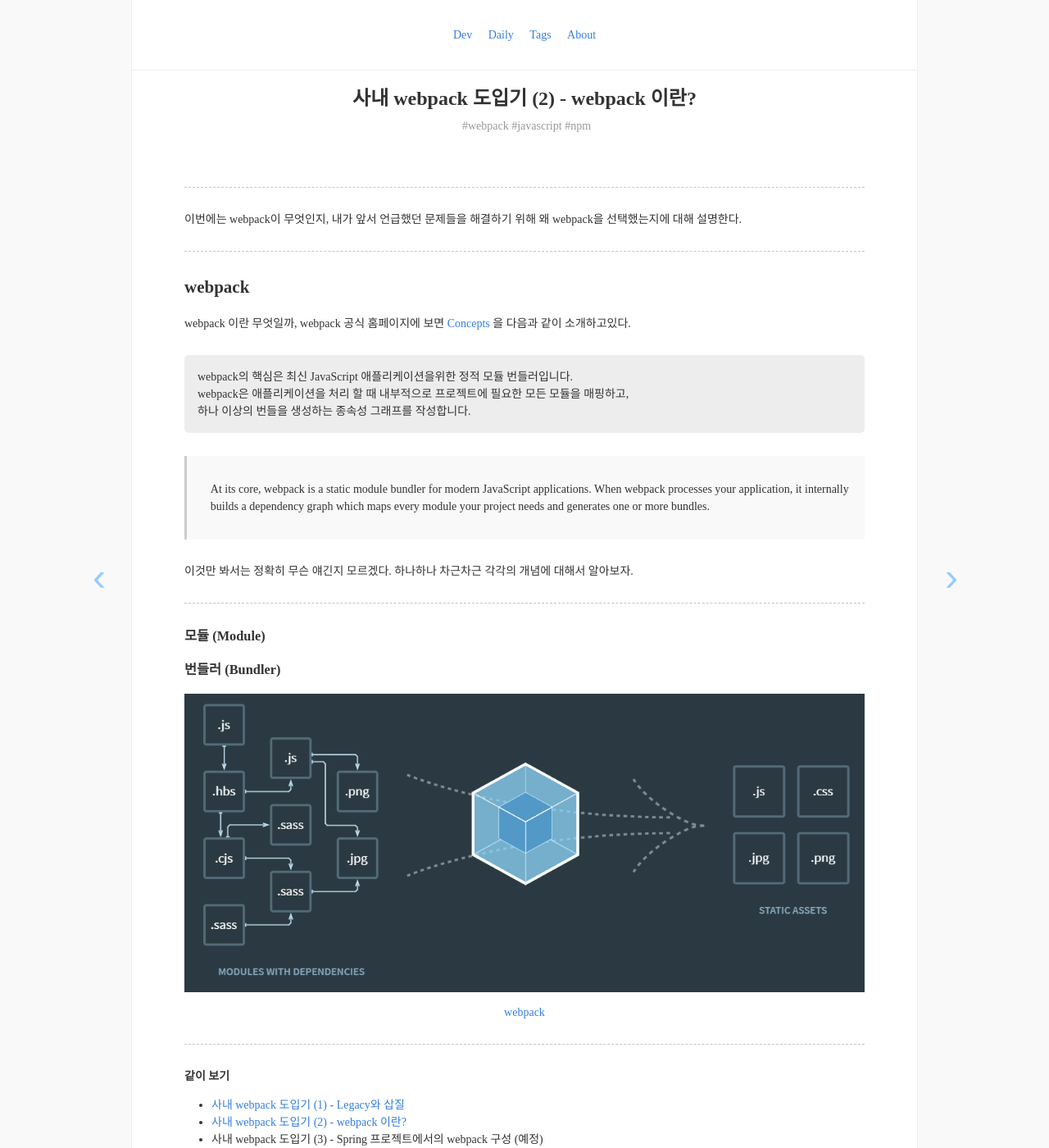
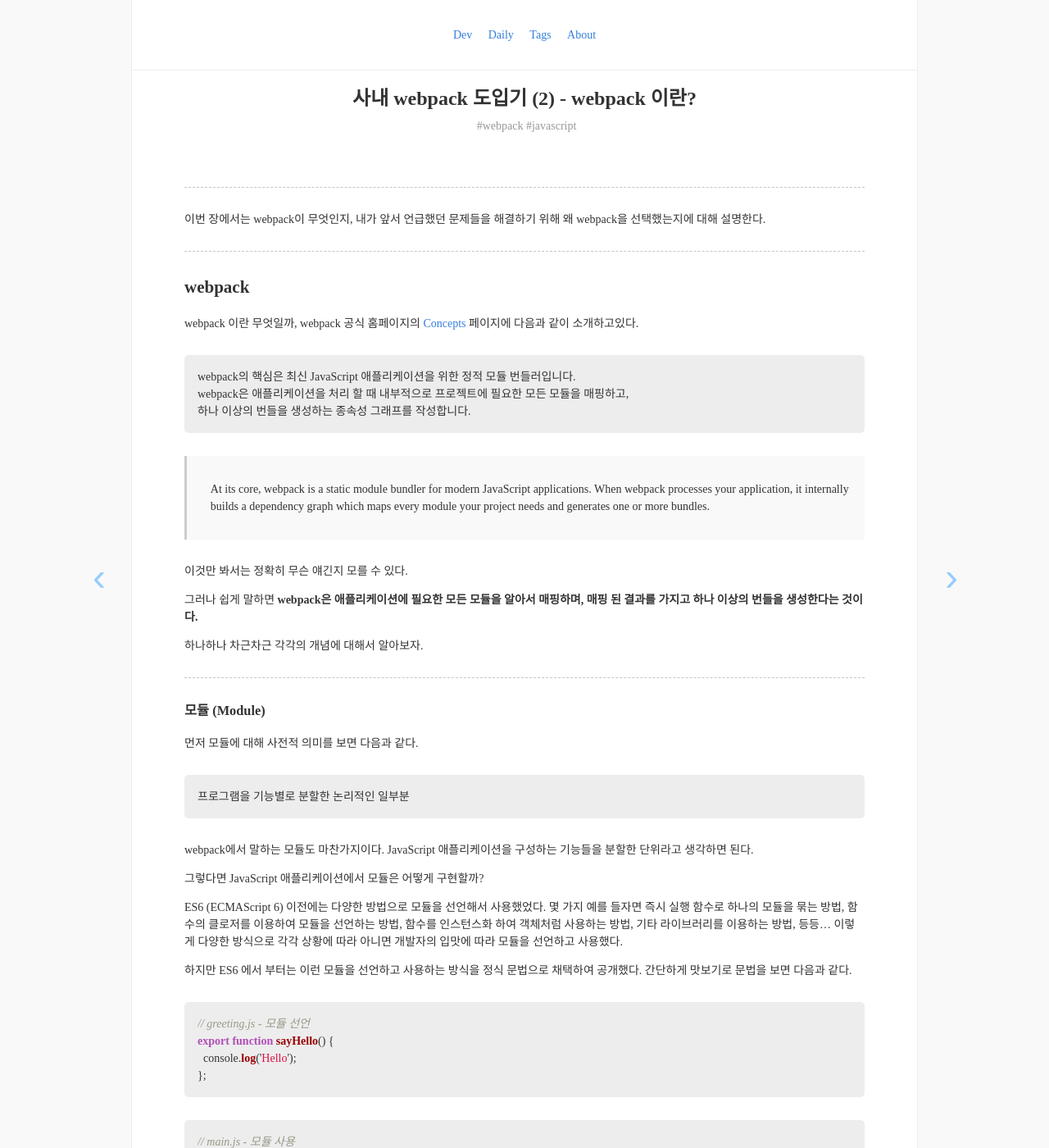
Before and after one commit to ryum91/ryum91.github.com, a Jekyll site: the page built from _posts/dev/2018-07-05-22.md, in a window 1280 px wide and 1400 px high, scrolled down 192 px. Shown: the whole window at 82% size. Built offline with Jekyll 4.4.1, drawn with Linux system fonts in a browser that asks for light colours; nearby versions of some CDN libraries; some web fonts are replaced; comment, search, counter and statistics services are not loaded; some of the changed text lies outside the part shown.

Commit message:
[Post] 2018-07-05-22

````diff
--- a/_posts/dev/2018-07-05-22.md
+++ b/_posts/dev/2018-07-05-22.md
@@ -3,28 +3,64 @@
 date: 2018-07-05 09:00:00 +0900
 comments: true
 category: dev
-tags: [webpack, javascript, npm]
+tags: [webpack, javascript]
 ---
 
-이번에는 webpack이 무엇인지, 내가 앞서 언급했던 문제들을 해결하기 위해 왜 webpack을 선택했는지에 대해 설명한다.
+이번 장에서는 webpack이 무엇인지, 내가 앞서 언급했던 문제들을 해결하기 위해 왜 webpack을 선택했는지에 대해 설명한다.
 
 ---
 
 ## webpack
-webpack 이란 무엇일까, webpack 공식 홈페이지에 보면 [Concepts](https://webpack.js.org/concepts/) 을 다음과 같이 소개하고있다.
+webpack 이란 무엇일까, webpack 공식 홈페이지의 [Concepts](https://webpack.js.org/concepts/) 페이지에 다음과 같이 소개하고있다.
 
 ```
-webpack의 핵심은 최신 JavaScript 애플리케이션을위한 정적 모듈 번들러입니다.
+webpack의 핵심은 최신 JavaScript 애플리케이션을 위한 정적 모듈 번들러입니다.
 webpack은 애플리케이션을 처리 할 때 내부적으로 프로젝트에 필요한 모든 모듈을 매핑하고,
 하나 이상의 번들을 생성하는 종속성 그래프를 작성합니다.
 ```
 > At its core, webpack is a static module bundler for modern JavaScript applications. When webpack processes your application, it internally builds a dependency graph which maps every module your project needs and generates one or more bundles.
 
-이것만 봐서는 정확히 무슨 얘긴지 모르겠다. 하나하나 차근차근 각각의 개념에 대해서 알아보자.
+이것만 봐서는 정확히 무슨 얘긴지 모를 수 있다.
+
+그러나 쉽게 말하면 **webpack은 애플리케이션에 필요한 모든 모듈을 알아서 매핑하며, 매핑 된 결과를 가지고 하나 이상의 번들을 생성한다는 것이다.**
+
+하나하나 차근차근 각각의 개념에 대해서 알아보자.
 
 ---
 
 ### 모듈 (Module)
+먼저 모듈에 대해 사전적 의미를 보면 다음과 같다.
+
+```
+프로그램을 기능별로 분할한 논리적인 일부분
+```
+
+webpack에서 말하는 모듈도 마찬가지이다. JavaScript 애플리케이션을 구성하는 기능들을 분할한 단위라고 생각하면 된다.
+
+그렇다면 JavaScript 애플리케이션에서 모듈은 어떻게 구현할까?
+
+ES6 (ECMAScript 6) 이전에는 다양한 방법으로 모듈을 선언해서 사용했었다.
+몇 가지 예를 들자면 즉시 실행 함수로 하나의 모듈을 묶는 방법, 함수의 클로저를 이용하여 모듈을 선언하는 방법, 함수를 인스턴스화 하여 객체처럼 사용하는 방법,
+기타 라이브러리를 이용하는 방법, 등등...
+이렇게 다양한 방식으로 각각 상황에 따라 아니면 개발자의 입맛에 따라 모듈을 선언하고 사용했다.
+
+하지만 ES6 에서 부터는 이런 모듈을 선언하고 사용하는 방식을 정식 문법으로 채택하여 공개했다.
+간단하게 맛보기로 문법을 보면 다음과 같다.
+
+```js
+// greeting.js - 모듈 선언
+export function sayHello() {
+  console.log('Hello');
+};
+```
+
+```js
+// main.js - 모듈 사용
+import { sayHello } from './greeting.js';
+sayHello(); // Hello
+```
+
+---
 
 ### 번들러 (Bundler)
 
````
